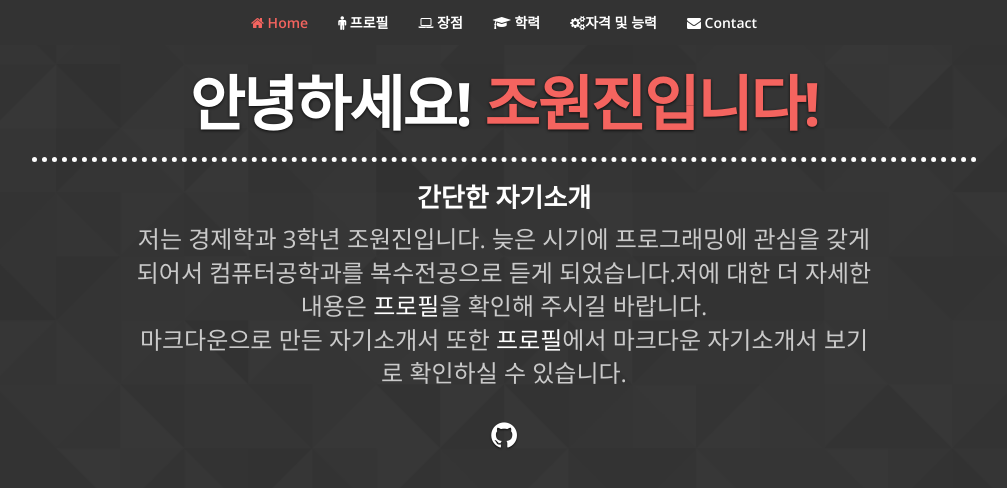
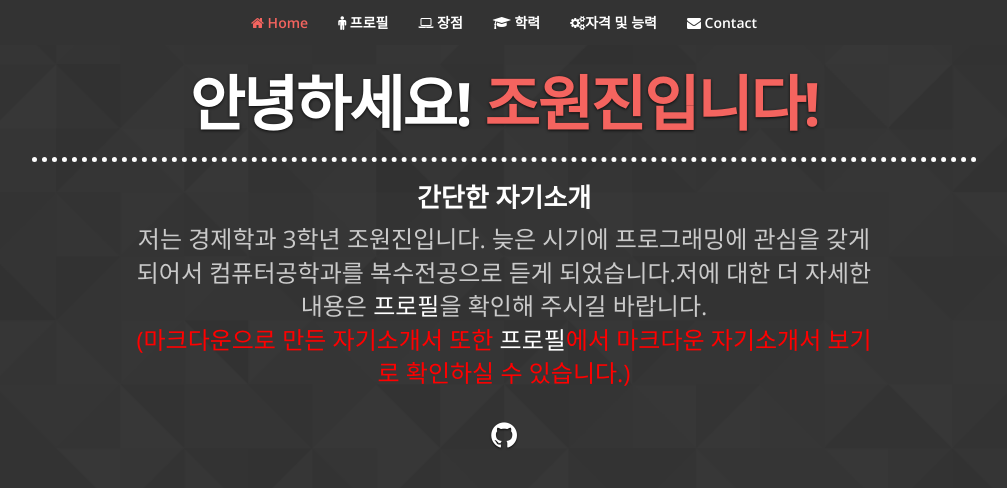
Before and after one commit to dnjs0309/dnjs0309.github.io, a Jekyll site: the page built from index.html, in a window 1280 px wide and 900 px high. Shown: the top 488 px of the window, without its empty margins (136-1143 px from the left). Built offline with Jekyll 4.4.1, drawn with Linux system fonts in a browser that asks for light colours; nearby versions of some CDN libraries.

Commit message:
Update header.html

```diff
--- a/_includes/header.html
+++ b/_includes/header.html
@@ -14,7 +14,7 @@
           <div class="col-md-8">
 
             <div class="cover-description">
-                <p>저는 경제학과 3학년 조원진입니다. 늦은 시기에 프로그래밍에 관심을 갖게 되어서 컴퓨터공학과를 복수전공으로 듣게 되었습니다.저에 대한 더 자세한 내용은 <a href="#profile">프로필</a>을 확인해 주시길 바랍니다. <br></bt>마크다운으로 만든 자기소개서 또한 <a href="#profile">프로필</a>에서 마크다운 자기소개서 보기로 확인하실 수 있습니다.</p>
+                <p>저는 경제학과 3학년 조원진입니다. 늦은 시기에 프로그래밍에 관심을 갖게 되어서 컴퓨터공학과를 복수전공으로 듣게 되었습니다.저에 대한 더 자세한 내용은 <a href="#profile">프로필</a>을 확인해 주시길 바랍니다. <br><font color=red>(마크다운으로 만든 자기소개서 또한 <a href="#profile">프로필</a>에서 마크다운 자기소개서 보기로 확인하실 수 있습니다.)</font></p>
 
               </div>
 
```
